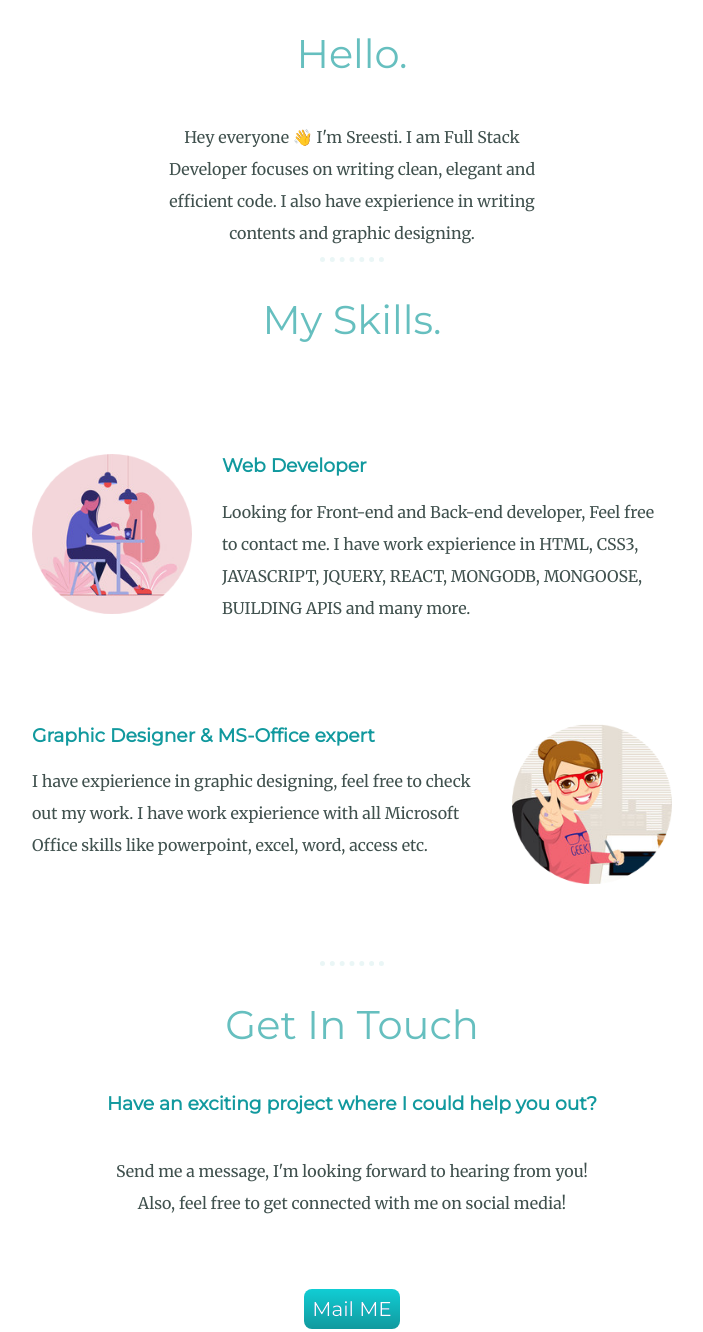
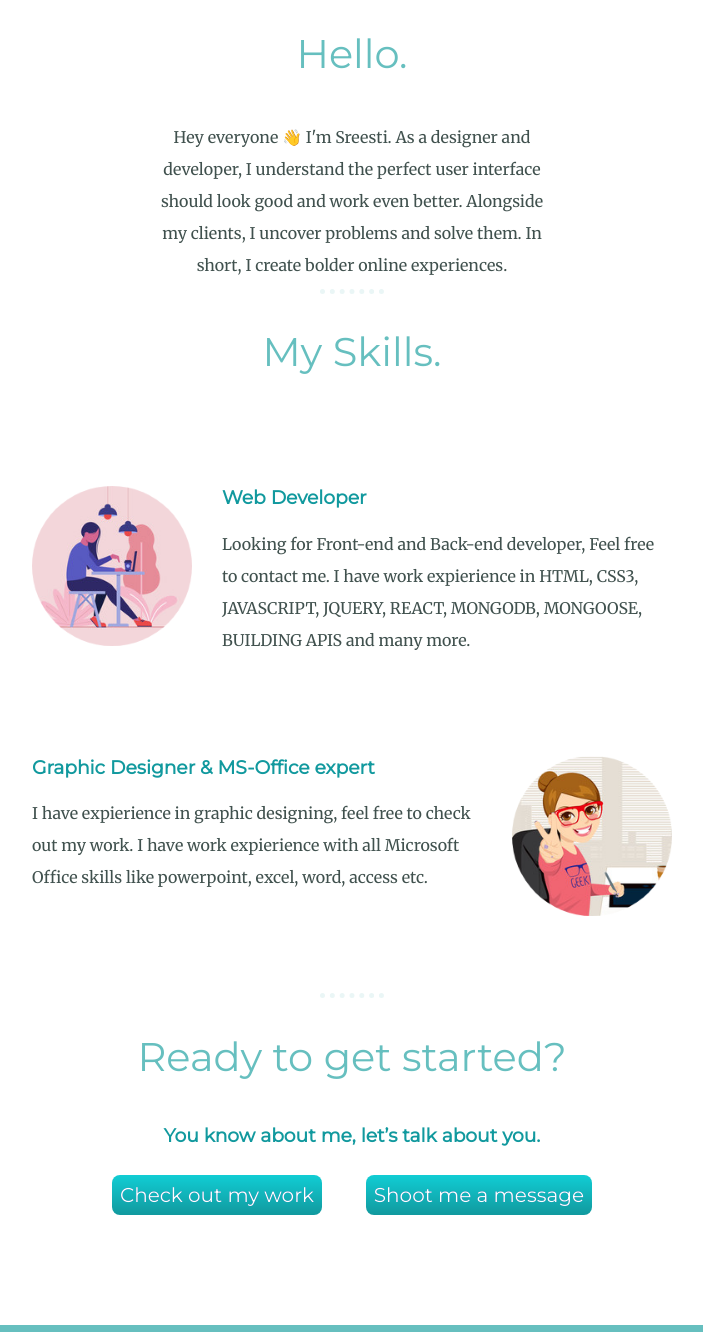
Before and after one commit to sreesti/portfolio, a plain HTML site: page index.html in a window 1280 px wide. Shown: the part 1020-2352 px from the top of the page, without its empty margins (288-991 px from the left). Drawn offline with Linux system fonts and the light colour scheme.

Commit message:
Add files via upload

```diff
--- a/index.html
+++ b/index.html
@@ -22,7 +22,7 @@
     <div class="profile">
       <img src=".\images\sreesti.png" alt="">
       <h2>Hello.</h2>
-      <p class="intro">Hey everyone 👋 I'm Sreesti. I am Full Stack Developer focuses on writing clean, elegant and efficient code. I also have expierience in writing contents and graphic designing.</p>
+      <p class="intro">Hey everyone 👋 I'm Sreesti. As a designer and developer, I understand the perfect user interface should look good and work even better. Alongside my clients, I uncover problems and solve them. In short, I create bolder online experiences.</p>
     </div>
     <hr>
     <div class="skills">
@@ -40,10 +40,10 @@
     </div>
     <hr>
     <div class="contact-me">
-      <h2>Get In Touch</h2>
-      <h3>Have an exciting project where I could help you out?</h3>
-      <p class="contact-message">Send me a message, I'm looking forward to hearing from you! Also, feel free to get connected with me on social media!</p>
-      <a class="btn" href="mailto:sreesti99@gmail.com">Mail ME</a>
+      <h2>Ready to get started?</h2>
+      <h3>You know about me, let’s talk about you.</h3>
+      <a class="btn" href="#">Check out my work</a>
+      <a class="btn" href="mailto:sreesti99@gmail.com">Shoot me a message</a>
     </div>
   </div>
   <div class="bottom-container">
```
